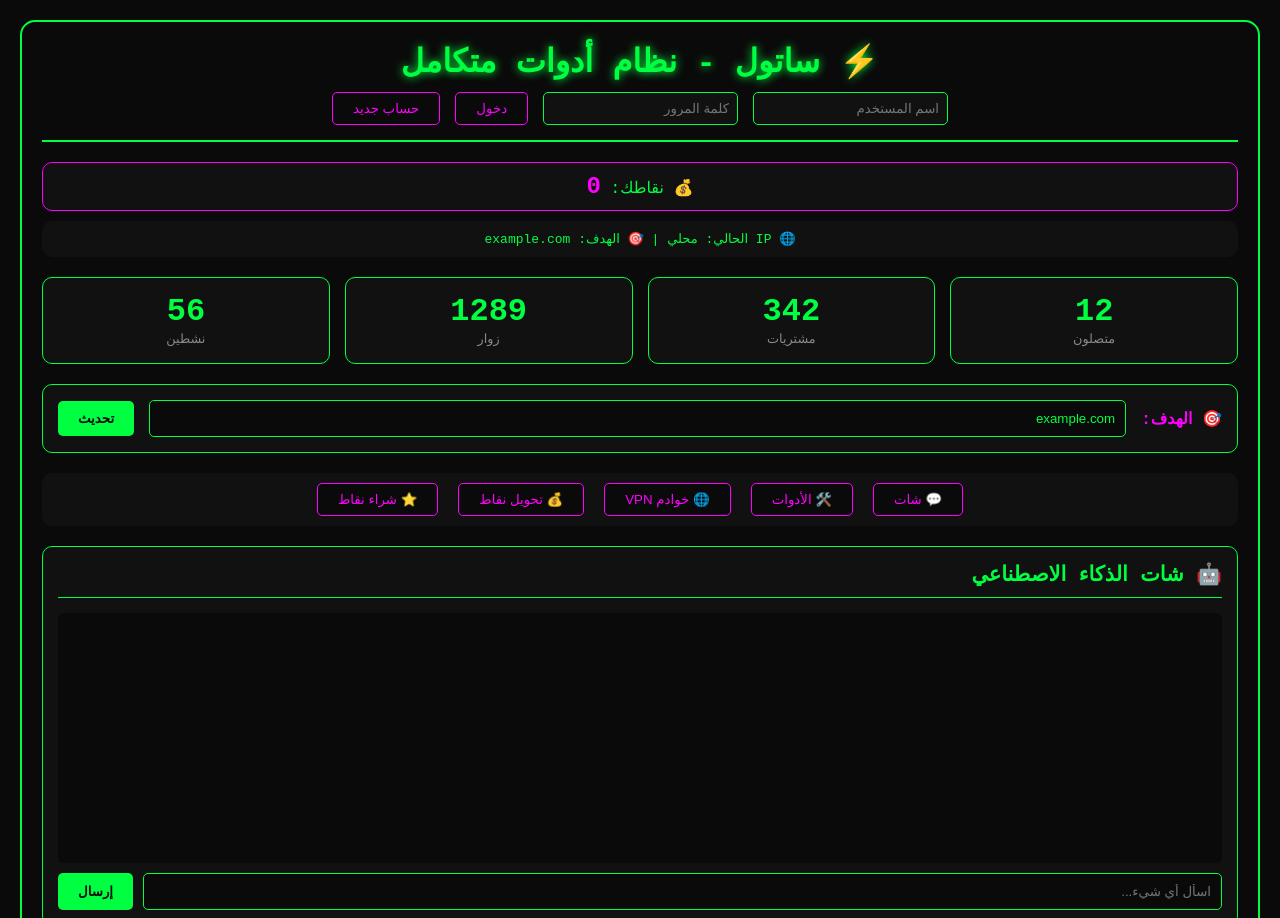
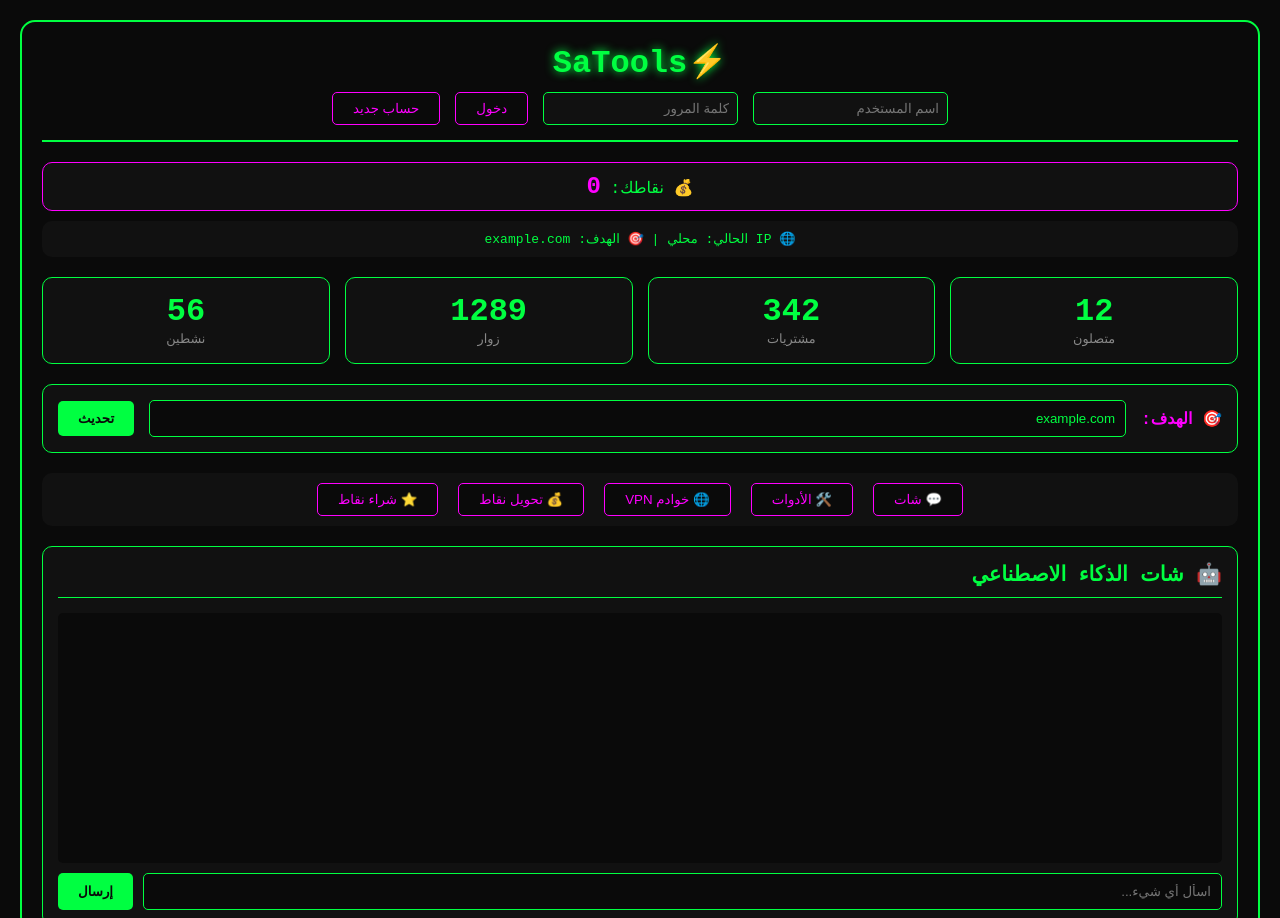
Before and after one commit to To0Bb/SaTools, a website: page public/index.html in a window 1280 px wide. Shown: the top 918 px of the page. Drawn offline with Linux system fonts and the light colour scheme; no server answers.

Commit message:
Update header title in index.html

```diff
--- a/public/index.html
+++ b/public/index.html
@@ -64,7 +64,7 @@
 <body>
 <div class="container">
     <div class="header">
-        <h1>⚡ ساتول - نظام أدوات متكامل</h1>
+        <h1>⚡SaTools</h1>
         <div class="login-area" id="loginArea">
             <input type="text" id="loginUser" placeholder="اسم المستخدم">
             <input type="password" id="loginPass" placeholder="كلمة المرور">
```
